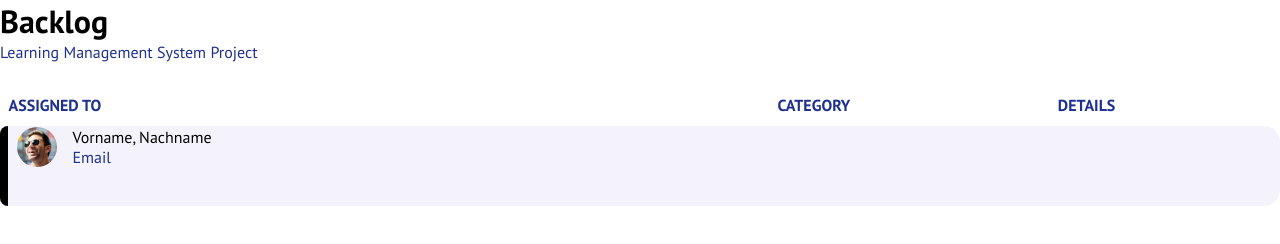
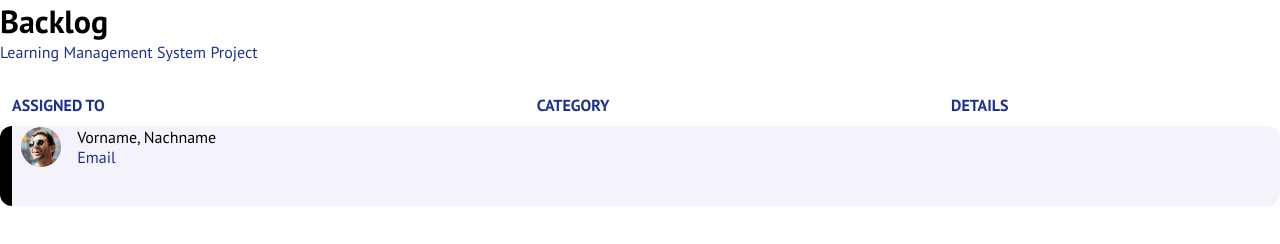
Before and after one commit to s-codemann/MyKanban, a plain HTML site: page backlog.html in a window 1280 px wide. Drawn offline with Linux system fonts and the light colour scheme.

Commit message:
try a merach

```diff
--- a/backlog.html
+++ b/backlog.html
@@ -22,6 +22,8 @@
                 <th class="fontColor">DETAILS</th>
             </tr>
             <tr class="placeholder"></tr>
+        </table>
+        <table>
             <tr id="backlogContainer" class="backlogTableRow">
                 <td id="urgency" class="urgency" style="border-bottom-left-radius: 16px; border-top-left-radius: 16px;">
                 </td>
```
Also changed, not shown: index.html (+1 -0 lines).
